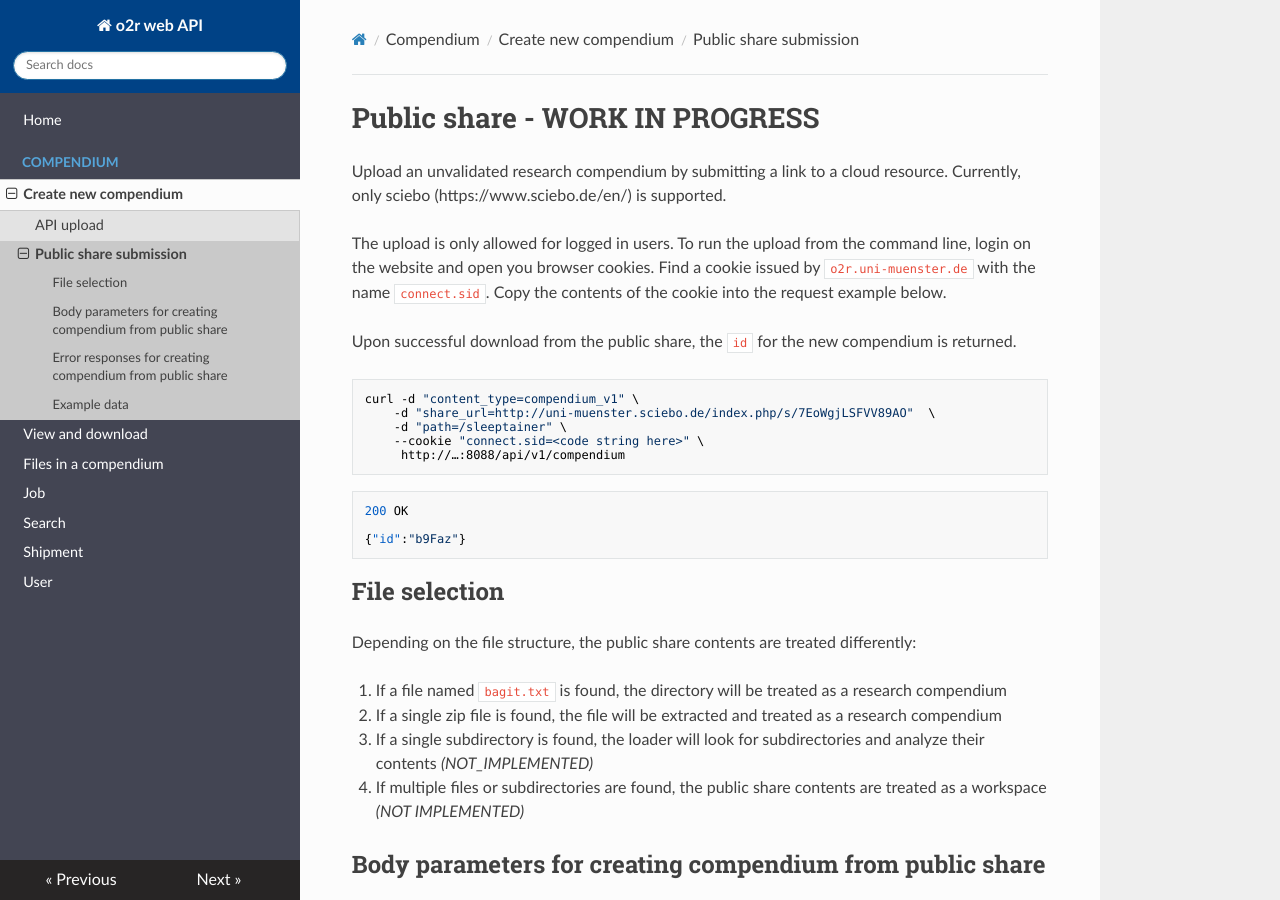
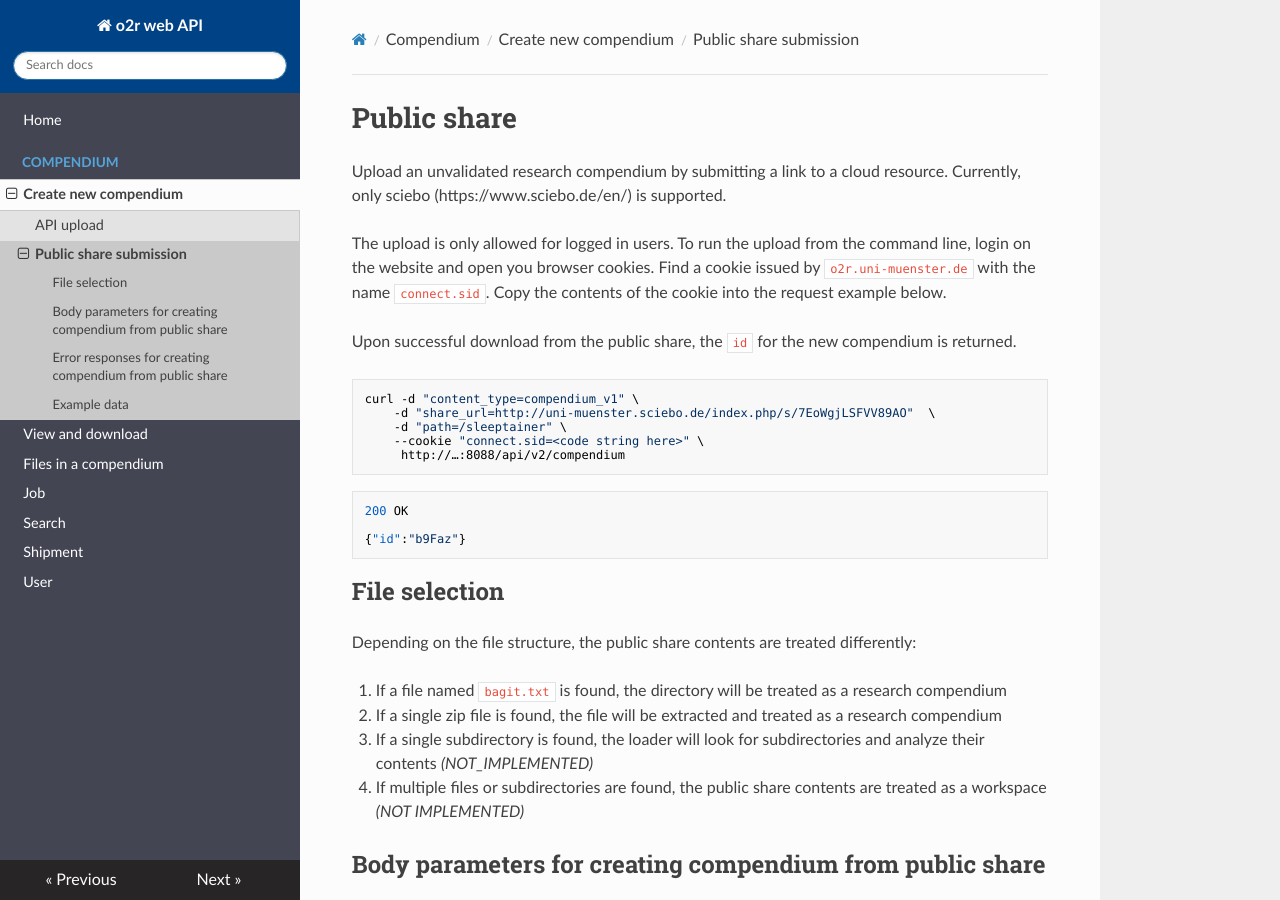
Before and after one commit to o2r-project/api, an MkDocs documentation site: the page built from docs/public-share.md, in a window 1280 px wide and 900 px high. Built offline with MkDocs 1.6.1, drawn with Linux system fonts in a browser that asks for light colours; nearby versions of some CDN libraries; old or Windows-style settings are respelled for this version of MkDocs.

Commit message:
Update public-share.md

````diff
--- a/docs/public-share.md
+++ b/docs/public-share.md
@@ -1,4 +1,4 @@
-# Public share - WORK IN PROGRESS
+# Public share
 
 Upload an unvalidated research compendium by submitting a link to a cloud resource. Currently, only sciebo (https://www.sciebo.de/en/) is supported.
 
@@ -11,7 +11,7 @@ curl -d "content_type=compendium_v1" \
     -d "share_url=http://uni-muenster.sciebo.de/index.php/s/7EoWgjLSFVV89AO"  \
     -d "path=/sleeptainer" \
     --cookie "connect.sid=<code string here>" \
-     http://…:8088/api/v1/compendium
+     http://…:8088/api/v2/compendium
 ```
 
 ```json
````
